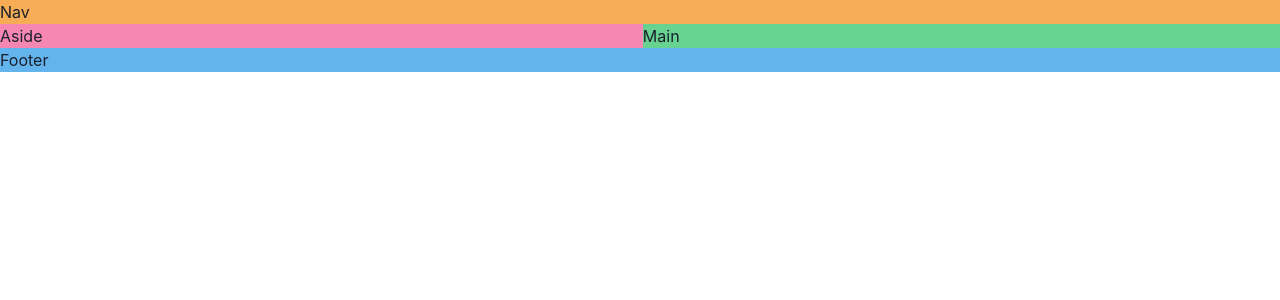
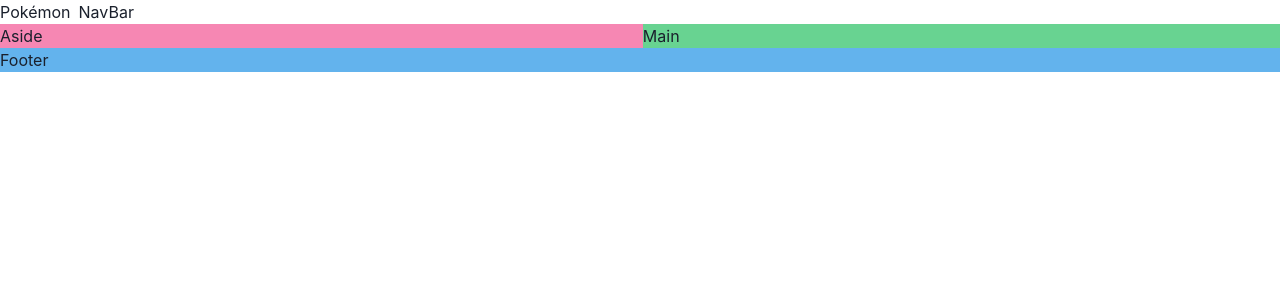
Before and after one commit to Qianqian122333/Pokemons-Website, a React (Vite) app: page / in a window 1280 px wide. Shown: the top 300 px of the page. Built offline with nearby package versions, Linux system fonts and the light colour scheme.

Commit message:
Build a Navbar

```diff
--- a/src/App.tsx
+++ b/src/App.tsx
@@ -1,5 +1,6 @@
 import "./App.css";
 import { Grid, GridItem, Show } from "@chakra-ui/react";
+import NavBar from "./components/NavBar";
 function App() {
   return (
     <Grid
@@ -18,8 +19,8 @@ function App() {
       // color="blackAlpha.700"
       // fontWeight="bold"
     >
-      <GridItem bg="orange.300" area={"nav"}>
-        Nav
+      <GridItem area={"nav"}>
+        <NavBar />
       </GridItem>
       <Show above="lg">
         <GridItem bg="pink.300" area={"aside"}>
--- /dev/null
+++ b/src/components/NavBar.tsx
@@ -0,0 +1,12 @@
+import { HStack, Text } from "@chakra-ui/react";
+
+const NavBar = () => {
+  return (
+    <HStack>
+      <h1>Pokémon</h1>
+      <Text>NavBar</Text>
+    </HStack>
+  );
+};
+
+export default NavBar;
```
